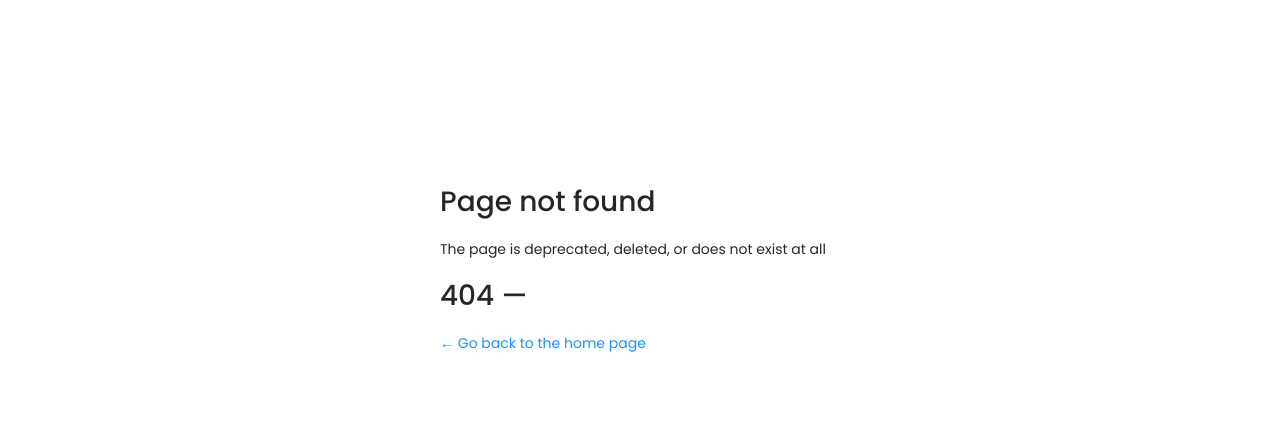
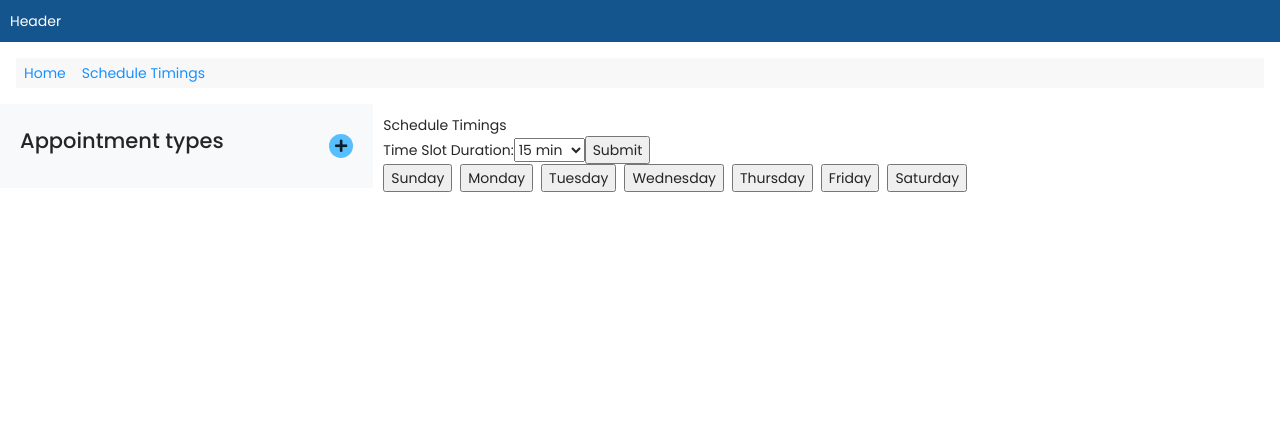
Before and after one commit to akshays-repo/Md, a React app: page /provider in a window 1280 px wide. Before the commit this address had no page. Built offline with nearby package versions, Linux system fonts and the light colour scheme.

Commit message:
added Provider Section

```diff
--- /dev/null
+++ b/src/fossilmdComponents/FossilBreadCrumb/index.js
@@ -0,0 +1,16 @@
+import React from 'react'
+import { HashRouter as Router, Route, Switch, Link, withRouter } from 'react-router-dom';
+import { Breadcrumb, Alert } from 'antd';
+
+const FossilBreadCrumb = ({currentUrl, currentPageName}) =>{
+    return(
+
+        <div className="breadcrumb">
+        <div className="breadcrumb-nav">
+          <Link to="/">Home</Link>
+          <Link to={currentUrl}>{currentPageName}</Link>
+        </div>
+        </div>
+    )
+}
+export default FossilBreadCrumb
--- /dev/null
+++ b/src/fossilmdComponents/FossilBreadCrumb/style.scss
@@ -0,0 +1,16 @@
+.breadcrumb {
+  margin: 16px;
+  .breadcrumb-nav {
+    height: 30px;
+    line-height: 30px;
+    margin-bottom: 16px;
+    background: #f8f8f8;
+  }
+  .breadcrumb-nav a {
+    line-height: 30px;
+    padding: 0 8px;
+  }
+  .app-list {
+    margin-top: 16px;
+  }
+}
--- a/src/navigation/Router.js
+++ b/src/navigation/Router.js
@@ -26,8 +26,8 @@ const routes = [
     exact: true,
     authorize: false,
   },{
-    path: '/schedule-timings',
-    component: loadable(() => import('../pages/Dashboard_Content/ScheduleTimings')),
+    path: '/provider',
+    component: loadable(() => import('../pages/Dashboard_Content/Provider')),
     exact: true,
     authorize: false,
   },{
--- /dev/null
+++ b/src/pages/Dashboard_Content/Provider/appointmentType.js
@@ -0,0 +1,21 @@
+import React from 'react'
+import { Space } from 'antd';
+
+const AppointmentTypes = () =>{
+    const displayfield = () =>{
+        return
+    }
+    return(
+        <div className="appointment-type">
+            <div className="header">
+            <h2>Appointment types</h2>
+            <button onClick={()=>{}}>
+            <i class="fas fa-plus"></i>
+            </button>
+            </div>
+
+        </div>
+    )
+}
+
+export default AppointmentTypes;
--- a/src/pages/Dashboard_Content/ScheduleTimings/index.js
+++ b/src/pages/Dashboard_Content/Provider/index.js
@@ -1,8 +1,9 @@
 import React from 'react';
-import {Space } from 'antd';
+import {Col, Row, Space } from 'antd';
 import Dashboard_Content from '..'
-
-const Dashboard_ScheduleTiming = () =>{
+import FossilBreadCrumb from 'fossilmdComponents/FossilBreadCrumb';
+import AppointmentTypes from './appointmentType';
+const Dashboard_Provider = () =>{
     const ScheduleTiming = () =>{
         const weekDays = [
             {   key :1,
@@ -54,7 +55,25 @@ const Dashboard_ScheduleTiming = () =>{
           </div>
         );
     }
-    return <Dashboard_Content content={ScheduleTiming()} />
+    return (
+      <div className="schedule-time">
+        <FossilBreadCrumb currentUrl="/schedule-timings" currentPageName="Schedule Timings"/>
+        <Row>
+          <Col xs={24} xl={7}>
+            <div className="left-side">
+            <AppointmentTypes/>
+            </div>
+          </Col>
+
+          <Col xs={24} xl={15}>
+            <div className="right-side">
+            {ScheduleTiming()}
+            </div>
+          </Col>
+        </Row>
+
+        </div>
+    )
 }
 
-export default Dashboard_ScheduleTiming
+export default Dashboard_Provider
--- /dev/null
+++ b/src/pages/Dashboard_Content/Provider/style.scss
@@ -0,0 +1,24 @@
+.appointment-type{
+    .header{
+@include flex(space-between , center);
+        padding: 10px;
+        button{
+            border-radius: 50%;
+            border: none;
+            background-color: #57beff;
+            cursor: pointer;
+        }
+
+
+    }
+}
+.schedule-time{
+    .left-side{
+        background-color:  $container-background;
+        padding: 10px;
+
+    }
+    .right-side{
+        padding: 10px;
+    }
+}
--- a/src/pages/Dashboard_Content/sidebar.js
+++ b/src/pages/Dashboard_Content/sidebar.js
@@ -31,9 +31,9 @@ const sideMenuList = [
     wlogin: true,
   },
   {
-    title: 'Schedule Timings',
-    icon: 'fas fa-hourglass-start',
-    path: '/schedule-timings',
+    title: 'Provider',
+    icon: 'fas fa-user-md',
+    path: '/provider',
     wologin: true,
     wlogin: true,
   },
@@ -80,7 +80,6 @@ const sideMenuList = [
     wlogin: true,
   },
 ];
-
 const Sidebar = () => {
   return (
     <div className="dashboard__sidebar">
--- a/src/sass/main.scss
+++ b/src/sass/main.scss
@@ -1,3 +1,4 @@
+@import url('https://fonts.googleapis.com/css2?family=Poppins:wght@300;400;500;600;700;800;900&display=swap');
 @import './global';
 @import './mixins';
 @import '../pages/Header/index';
@@ -11,9 +12,11 @@
 @import '../pages/Dashboard_Content/Analytics/style.scss';
 @import '../pages/Dashboard_Content/Message/style.scss';
 @import '../pages/Dashboard_Content/MyPatients/style.scss';
-@import '../pages/Dashboard_Content/ScheduleTimings/style.scss';
+@import '../pages/Dashboard_Content/Provider/style.scss';
 @import '../pages/Dashboard_Content/Branch/style.scss';
-@import url('https://fonts.googleapis.com/css2?family=Poppins:wght@300;400;500;600;700;800;900&display=swap');
+@import '../fossilmdComponents/FossilBreadCrumb/style.scss';
+
+
 
 body{
     font-family: 'Poppins', sans-serif;
```
Also changed, not shown: src/pages/Dashboard_Content/Appointments/appointmentType.js (deleted, +0 -11 lines), src/pages/Dashboard_Content/ScheduleTimings/style.scss (deleted).
